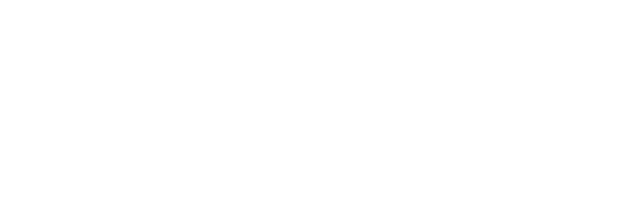
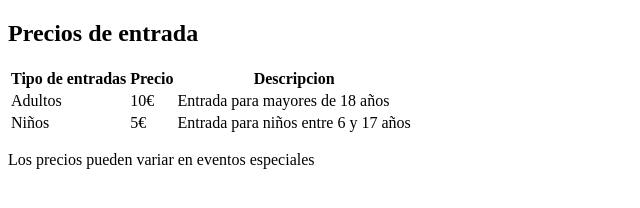
Before and after one commit to AdrianCarola/Practica1_Acaro, a plain HTML site: page precios.html in a window 1280 px wide. Shown: the whole page, without its empty margins (0-640 px from the left). Drawn offline with Linux system fonts and the light colour scheme.

Commit message:
punto y final

```diff
--- a/precios.html
+++ b/precios.html
@@ -6,6 +6,25 @@
     <title>Document</title>
 </head>
 <body>
+    <h2>Precios de entrada</h2>
 
+    <table>
+        <tr>
+            <th>Tipo de entradas</th>
+            <th>Precio</th>
+            <th>Descripcion</th>
+        </tr>
+        <tr>
+            <td>Adultos</td>
+            <td>10€</td>
+            <td>Entrada para mayores de 18 años</td>
+        </tr>
+        <tr>
+            <td>Niños</td>
+            <td>5€</td>
+            <td>Entrada para niños entre 6 y 17 años</td>
+        </tr>
+    </table>
+<p>Los precios pueden variar en eventos especiales</p>
 </body>
 </html>
```
